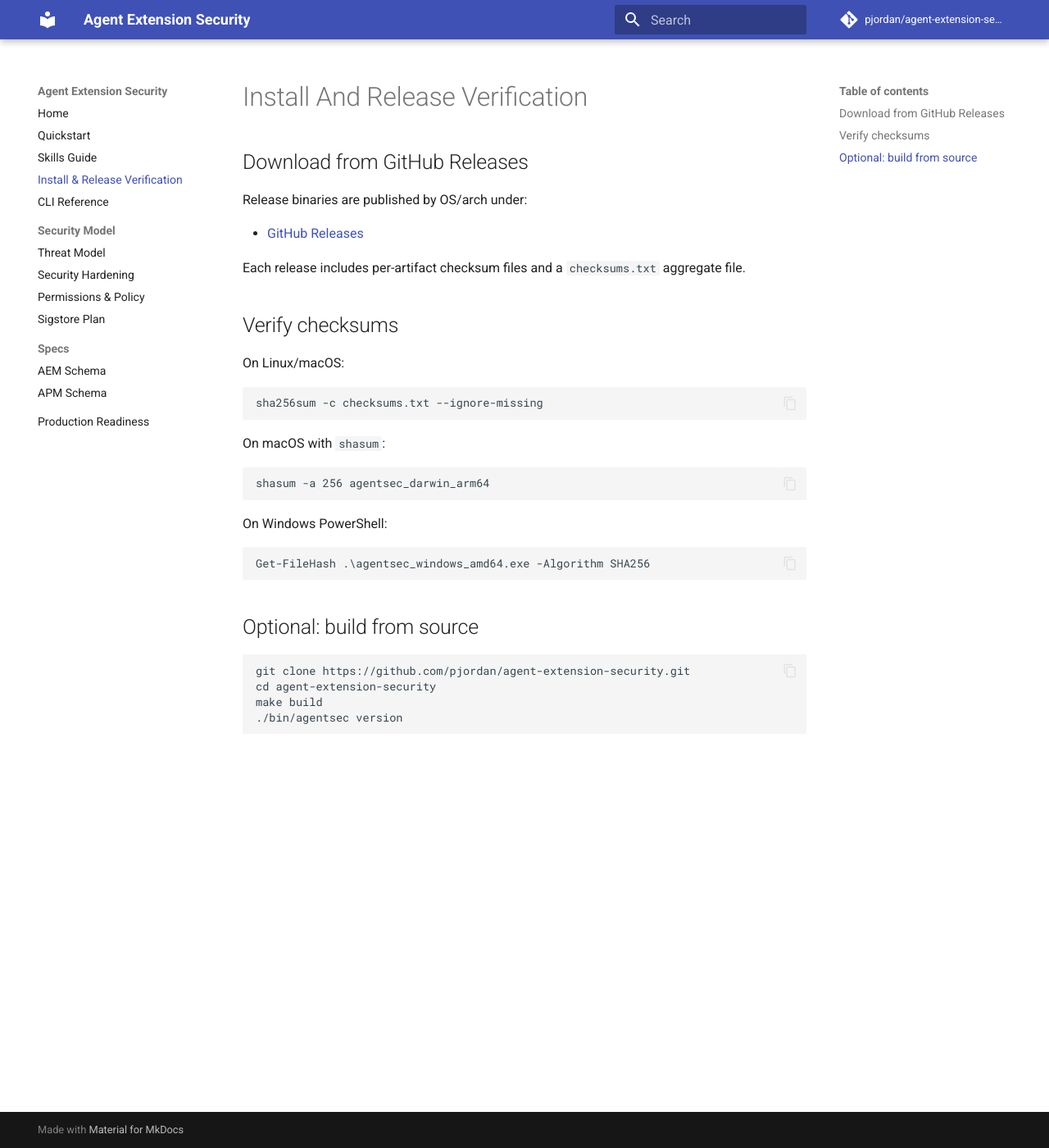
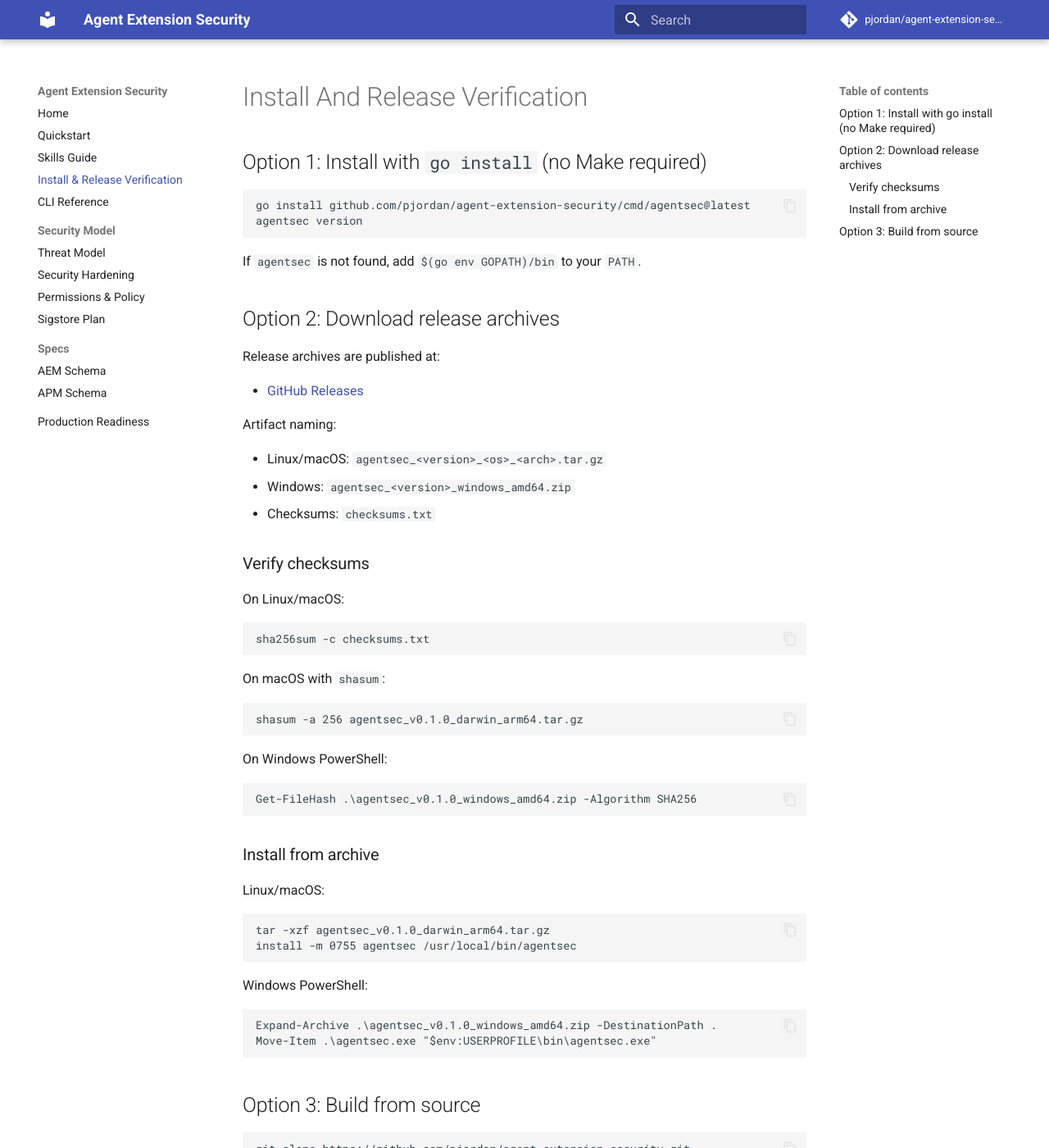
Before and after one commit to pjordan/agent-extension-security, an MkDocs documentation site: the page built from docs/install.md, in a window 1280 px wide and 1400 px high. Shown: the whole window at 82% size. Built offline with MkDocs 1.6.1 and Material for MkDocs 9.7.7, drawn with Linux system fonts in a browser that asks for light colours; comment, search, counter and statistics services are not loaded; some of the changed text lies outside the part shown.

Commit message:
Add GoReleaser packaging and non-Make install paths

````diff
--- a/docs/install.md
+++ b/docs/install.md
@@ -1,38 +1,69 @@
 # Install And Release Verification
 
-## Download from GitHub Releases
+## Option 1: Install with `go install` (no Make required)
 
-Release binaries are published by OS/arch under:
+```bash
+go install github.com/pjordan/agent-extension-security/cmd/agentsec@latest
+agentsec version
+```
+
+If `agentsec` is not found, add `$(go env GOPATH)/bin` to your `PATH`.
+
+## Option 2: Download release archives
+
+Release archives are published at:
 
 - [GitHub Releases](https://github.com/pjordan/agent-extension-security/releases)
 
-Each release includes per-artifact checksum files and a `checksums.txt` aggregate file.
+Artifact naming:
 
-## Verify checksums
+- Linux/macOS: `agentsec_<version>_<os>_<arch>.tar.gz`
+- Windows: `agentsec_<version>_windows_amd64.zip`
+- Checksums: `checksums.txt`
+
+### Verify checksums
 
 On Linux/macOS:
 
 ```bash
-sha256sum -c checksums.txt --ignore-missing
+sha256sum -c checksums.txt
 ```
 
 On macOS with `shasum`:
 
 ```bash
-shasum -a 256 agentsec_darwin_arm64
+shasum -a 256 agentsec_v0.1.0_darwin_arm64.tar.gz
 ```
 
 On Windows PowerShell:
 
 ```powershell
-Get-FileHash .\agentsec_windows_amd64.exe -Algorithm SHA256
+Get-FileHash .\agentsec_v0.1.0_windows_amd64.zip -Algorithm SHA256
 ```
 
-## Optional: build from source
+### Install from archive
+
+Linux/macOS:
+
+```bash
+tar -xzf agentsec_v0.1.0_darwin_arm64.tar.gz
+install -m 0755 agentsec /usr/local/bin/agentsec
+```
+
+Windows PowerShell:
+
+```powershell
+Expand-Archive .\agentsec_v0.1.0_windows_amd64.zip -DestinationPath .
+Move-Item .\agentsec.exe "$env:USERPROFILE\bin\agentsec.exe"
+```
+
+## Option 3: Build from source
 
 ```bash
 git clone https://github.com/pjordan/agent-extension-security.git
 cd agent-extension-security
-make build
+go build -trimpath -o ./bin/agentsec ./cmd/agentsec
 ./bin/agentsec version
 ```
+
+`make build` and `make install` are convenience wrappers around the same Go toolchain flow.
````
Also changed, not shown: .goreleaser.yml (added, +44 -0 lines), GETTING_STARTED.md (+7 -0 lines), README.md (+13 -0 lines), 4 other files.
